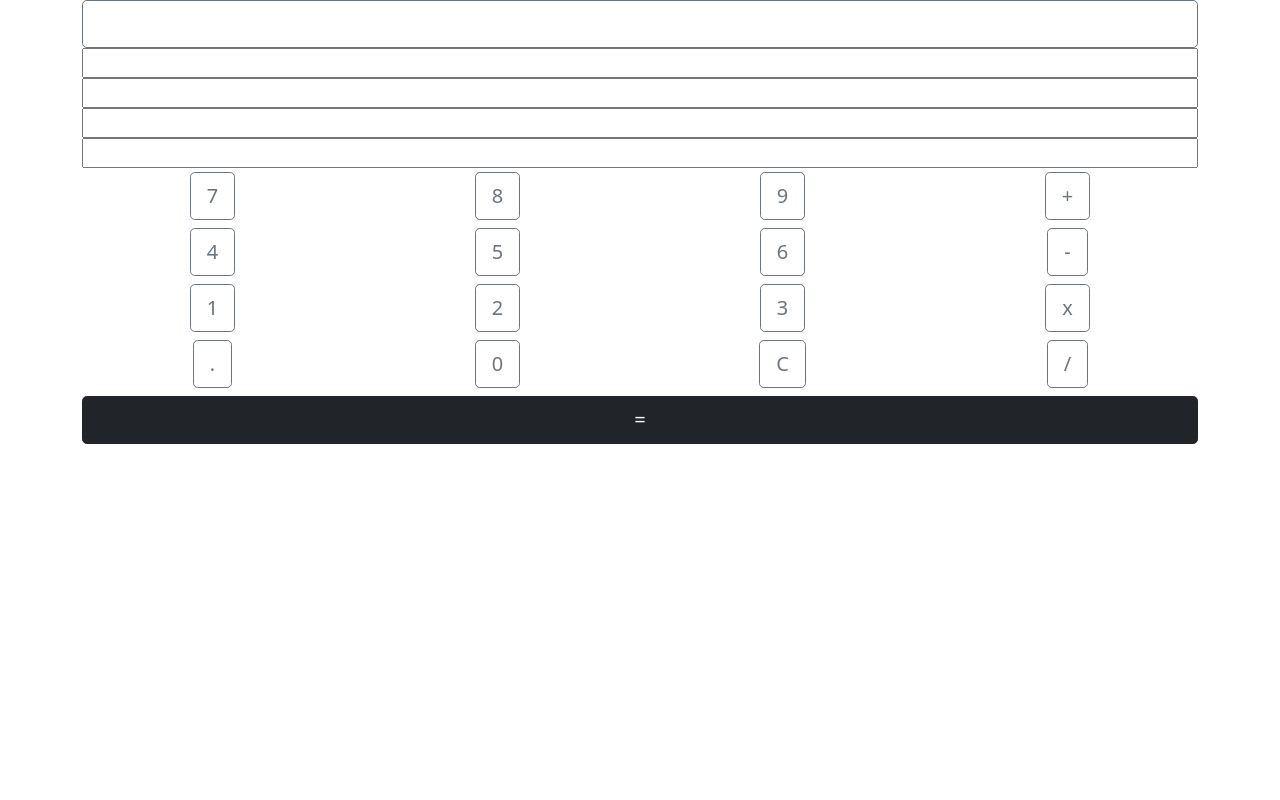
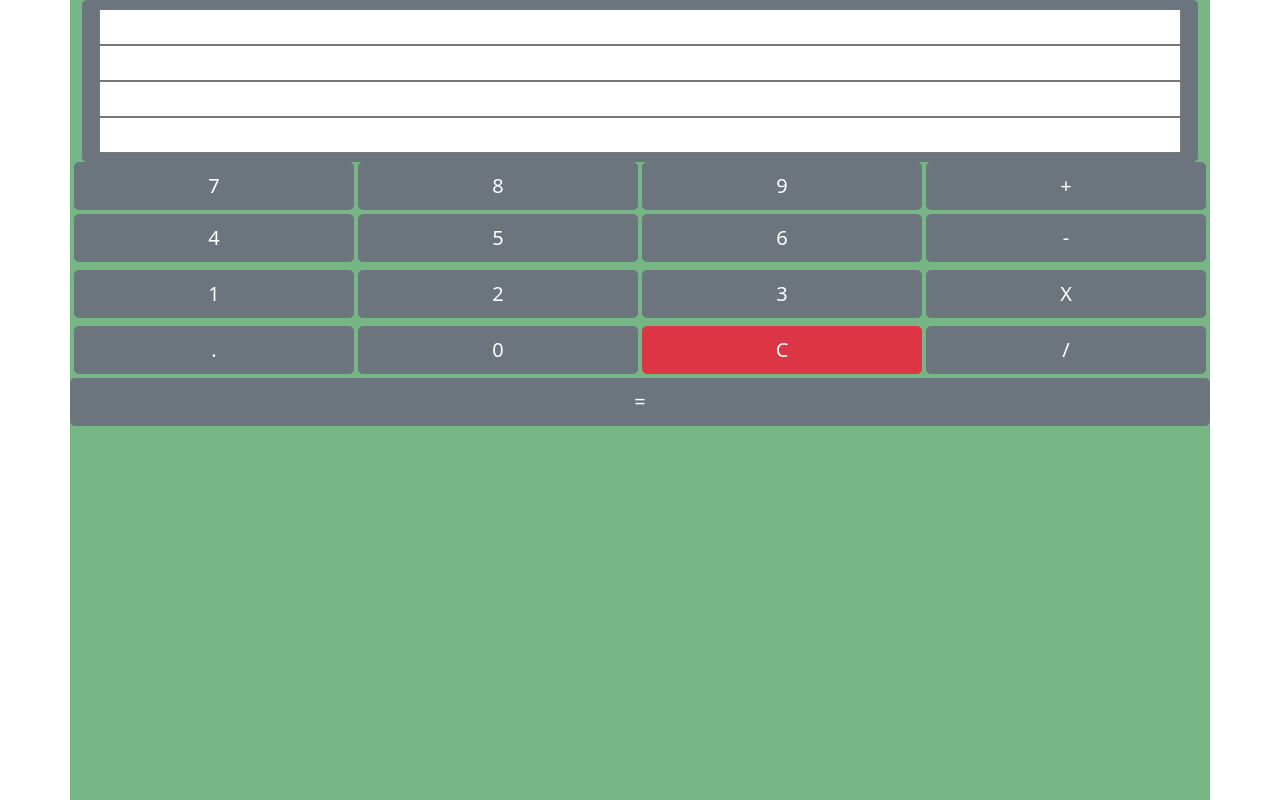
Before and after one commit to LHP7Guillaume/calculatrice, a plain HTML site: page index.html in a window 1280 px wide. Drawn offline with nearby package versions, Linux system fonts and the light colour scheme; files whose address does not match are found by name.

Commit message:
second commit

```diff
--- a/index.html
+++ b/index.html
@@ -5,6 +5,7 @@
     <meta charset="UTF-8">
     <meta http-equiv="X-UA-Compatible" content="IE=edge">
     <meta name="viewport" content="width=device-width, initial-scale=1.0">
+    <link rel="stylesheet" href="/Users/guillaume/Desktop/La Manu LHP7/TP Manu/exo-JS/Calculatrice/style.css">
 
     <!-- CSS only -->
     <link href="https://cdn.jsdelivr.net/npm/bootstrap@5.1.3/dist/css/bootstrap.min.css" rel="stylesheet"
@@ -15,72 +16,147 @@
 </head>
 
 <body>
-    <main class="container ">
-        <div class="row text-center">
+    <main class="container fond">
+        <div class="row ">
             <div class="col-12 ">
-                <input id="affichage" type="text" class="col-12 btn btn-outline-secondary btn-lg btn-block">
-                    <input class="col-12" id="nb1">
-                    <input class="col-12" id="operation">
-                    <input class="col-12" id="nb2">
-                    <input class="col-12" id="resultat">
+                <span id="affichage" class="col-12 btn btn-secondary btn-lg btn-block ">
+                    <input class="col-12 text-end " id="firstNumber">
+                    <input class="col-12 text-end" id="operation">
+                    <input class="col-12 text-end" id="secondNumber">
+                    <input class="col-12 text-end" id="resultat">
 
-            </input>
-            </div>
-            <div class="col-3 py-1">
-                <span id="" class=" btn btn-outline-secondary btn-lg btn-block">7</span>
-            </div>
-            <div class="col-3 py-1">
-                <span id="" class=" btn btn-outline-secondary btn-lg btn-block">8</span>
-            </div>
-            <div class="col-3 py-1">
-                <span id="" class=" btn btn-outline-secondary btn-lg btn-block">9</span>
-            </div>
-            <div class="col-3 py-1">
-                <span id="" class=" btn btn-outline-secondary btn-lg btn-block">+</span>
-            </div>
-            <div class="col-3 py-1">
-                <span id="" class=" btn btn-outline-secondary btn-lg btn-block">4</span>
-            </div>
-            <div class="col-3 py-1">
-                <span id="" class=" btn btn-outline-secondary btn-lg btn-block">5</span>
-            </div>
-            <div class="col-3 py-1">
-                <span id="" class=" btn btn-outline-secondary btn-lg btn-block">6</span>
-            </div>
-            <div class="col-3 py-1">
-                <span id="" class=" btn btn-outline-secondary btn-lg btn-block">-</span>
-            </div>
-            <div class="col-3 py-1">
-                <span id="" class=" btn btn-outline-secondary btn-lg btn-block">1</span>
-            </div>
-            <div class="col-3 py-1">
-                <span id="" class=" btn btn-outline-secondary btn-lg btn-block">2</span>
-            </div>
-            <div class="col-3 py-1">
-                <span id="" class=" btn btn-outline-secondary btn-lg btn-block">3</span>
-            </div>
-            <div class="col-3 py-1">
-                <span id="" class=" btn btn-outline-secondary btn-lg btn-block">x</span>
-            </div>
-            <div class="col-3 py-1">
-                <span id="" class=" btn btn-outline-secondary btn-lg btn-block">.</span>
-            </div>
-            <div class="col-3 py-1">
-                <span id="" class=" btn btn-outline-secondary btn-lg btn-block">0</span>
-            </div>
-            <div class="col-3 py-1">
-                <span id="" class=" btn btn-outline-secondary btn-lg btn-block">C</span>
-            </div>
-            <div class="col-3 py-1">
-                <span id="" class=" btn btn-outline-secondary btn-lg btn-block">/</span>
-            </div>
-            <div class="col-12 my-1">
-                <span id="" class="col-12 btn btn-dark btn-lg btn-block">=</span>
+                </span>
+
+                <div class="row gap-1 px-1">
+                    <input type="button" id="" value="7" class="col btn btn-secondary input btn-lg btn-block"
+                        onclick="displaynumber(7)" />
+
+
+                    <input type="button" id="" value="8" class="col btn btn-secondary btn-lg btn-block"
+                        onclick="displaynumber(8)" />
+
+
+                    <input type="button" id="" value="9" class="col btn btn-secondary input btn-lg btn-block"
+                        onclick="displaynumber(9)" />
+
+
+                    <input type="button" id="" value="+" class="col btn btn-secondary btn-lg btn-block"
+                        onclick="displayOperator('+')" />
+                </div>
+
+                <div class="row gap-1 px-1 py-1">
+                    <input type="button" id="" value="4" class="col btn btn-secondary input btn-lg btn-block"
+                        onclick="displaynumber(4)" />
+
+                    <input type="button" id="" value="5" class="col btn btn-secondary input btn-lg btn-block"
+                        onclick="displaynumber(5)" />
+
+
+                    <input type="button" id="" value="6" class="col btn btn-secondary input btn-lg btn-block"
+                        onclick="displaynumber(6)" />
+
+
+                    <input type="button" id="" value="-" class="col btn btn-secondary btn-lg btn-block"
+                        onclick="displayOperator('-')" />
+                </div>
+
+                <div class="row gap-1 px-1 py-1">
+                    <input type="button" id="" value="1" class="col btn btn-secondary input btn-lg btn-block"
+                        onclick="displaynumber(1)" />
+
+
+                    <input type="button" id="" value="2" class="col btn btn-secondary input btn-lg btn-block"
+                        onclick="displaynumber(2)" />
+
+
+                    <input type="button" id="" value="3" class="col btn btn-secondary input btn-lg btn-block"
+                        onclick="displaynumber(3)" />
+
+
+                    <input type="button" id="" value="X" class="col btn btn-secondary btn-lg btn-block "
+                        onclick="displayOperator('X')" />
+                </div>
+                <div class="row gap-1 px-1 py-1">
+                    <input type="button" id="" value="." class="col btn btn-secondary btn-lg btn-block"
+                        onclick="displayPoint('')" />
+
+
+                    <input type="button" id="" value="0" class="col btn btn-secondary btn-lg btn-block"
+                        onclick="displaynumber(0)" />
+
+
+                    <input type="button" id="" value="C" class="col btn btn-danger btn-lg btn-block"
+                        onclick="reset()" />
+
+
+                    <input type="button" id="" value="/" class="col btn btn-secondary btn-lg btn-block"
+                        onclick="displayOperator('/')" />
+                </div>
+                <div class="row">
+                    <input type="button" id="" value="=" class="col-12 btn btn-secondary btn-lg btn-block"
+                        onclick="display('=')" />
+
+                </div>
             </div>
 
         </div>
     </main>
 
+    <script>
+        // cible ca case dans laquelle on va ecrire les 1er nombres
+
+        let display = document.getElementById("firstNumber")
+
+        // determine la variable qui va nous permettre de savoir si on a cliquer sur le point
+
+        let point = false
+
+
+
+        function displaynumber(number) {
+            display.value += number
+        }
+
+        function displayOperator(operator) {
+            document.getElementById("operation").value = operator
+
+            //on controle la zone firstnumber pour voir si elle n'est pas vide a l'aide de .lenght
+
+            if (display.value.length >= 1) {
+
+                //On passe sur la zone secondNumber
+
+                display = document.getElementById("secondNumber")
+
+            }
+            //lorque nous cliquons sur l'operator on reactive le point a l'aide de la variable point
+            point = false
+
+        }
+
+        function reset() {
+            document.getElementById("firstNumber").value = ""
+            document.getElementById("operation").value = ""
+            document.getElementById("secondNumber").value = ""
+            document.getElementById("resultat").value = ""
+
+            //on recharge la zone par dafaut sur firstNumber
+
+            display = document.getElementById("firstNumber")
+        }
+
+        function displayPoint() {
+
+            //si point different de faux on ajoute un point
+
+            if (!point) {
+                display.value += "."
+            }
+
+            //On passe point en vrai pour le desactiver
+            point = true
+        }
+    </script>
 
 </body>
 
--- a/style.css
+++ b/style.css
@@ -0,0 +1,13 @@
+.fond {
+    background-color: rgb(118, 182, 132);
+    height: auto;
+
+}
+.container {
+
+height: 100vh;
+}
+
+.textecolor {
+    color: red;
+}
```
